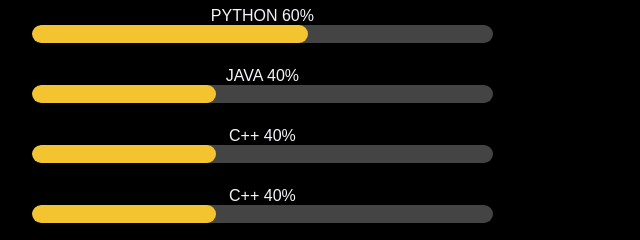
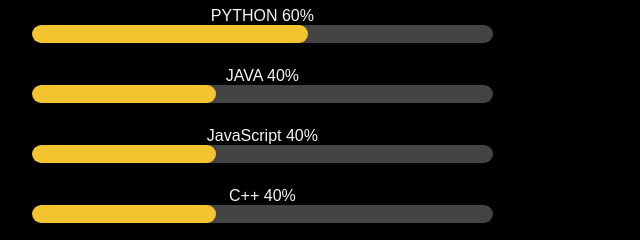
Before and after one commit to Shahiduddin1710/shahiduddin.github.io, a plain HTML site: page index.html in a window 1280 px wide. Shown: the part 1200-1440 px from the top of the page, 32-672 px from the left. Drawn offline with Linux system fonts and the light colour scheme.

Commit message:
initial commit

```diff
--- a/index.html
+++ b/index.html
@@ -67,7 +67,6 @@
 			</ul>
 		</nav>
 
-
 		<!-- Home Section -->
 		<section id="home">
 			<h1 class="animate-text"></h1>
@@ -102,7 +101,7 @@
 						</div>
 					</div>
 					<div class="skill">
-						<span>C++</span> <span class="pull-right">40%</span>
+						<span>JavaScript</span> <span class="pull-right">40%</span>
 
 						<div class="progress-bar">
 							<div class="progress" style="width: 40%;"></div>
@@ -366,7 +365,6 @@
 				</div>
 			</section>
 
-
 		</section>
 		<!-- Contact Section -->
 		<section id="contact">
```
Lines whose indentation alone changed are shown as unchanged.
